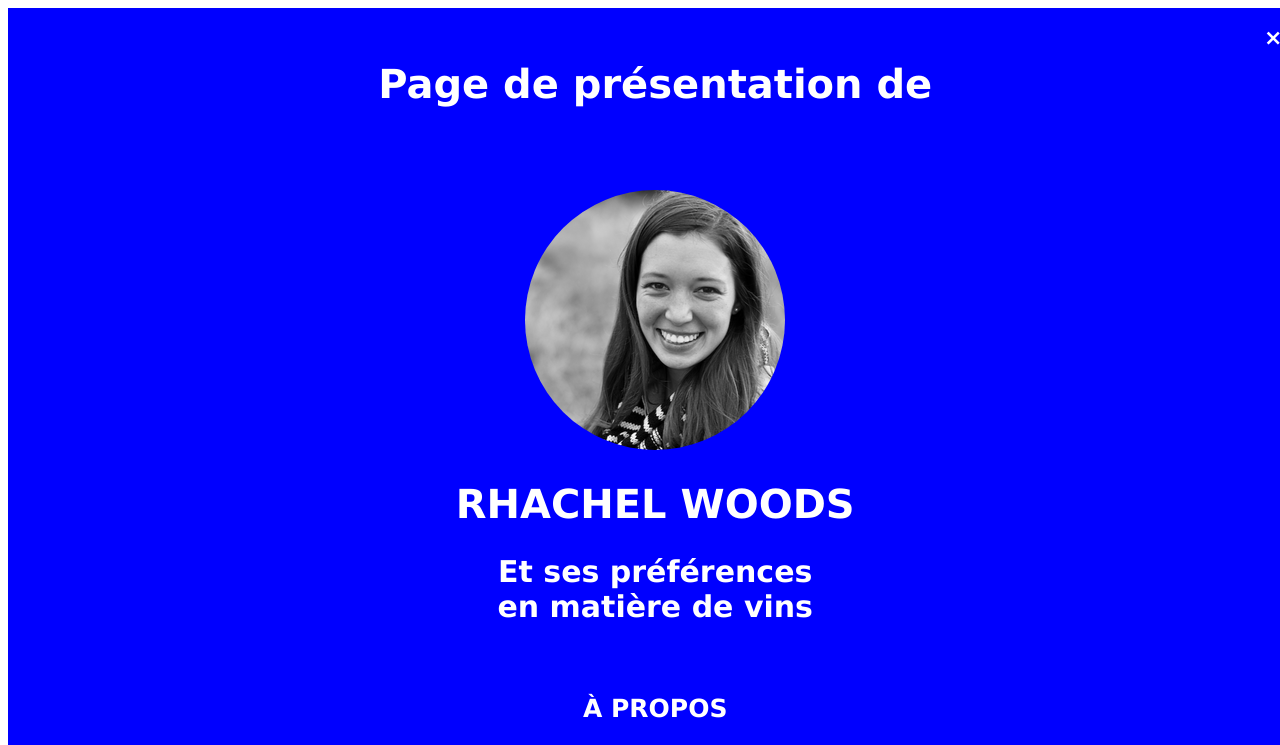
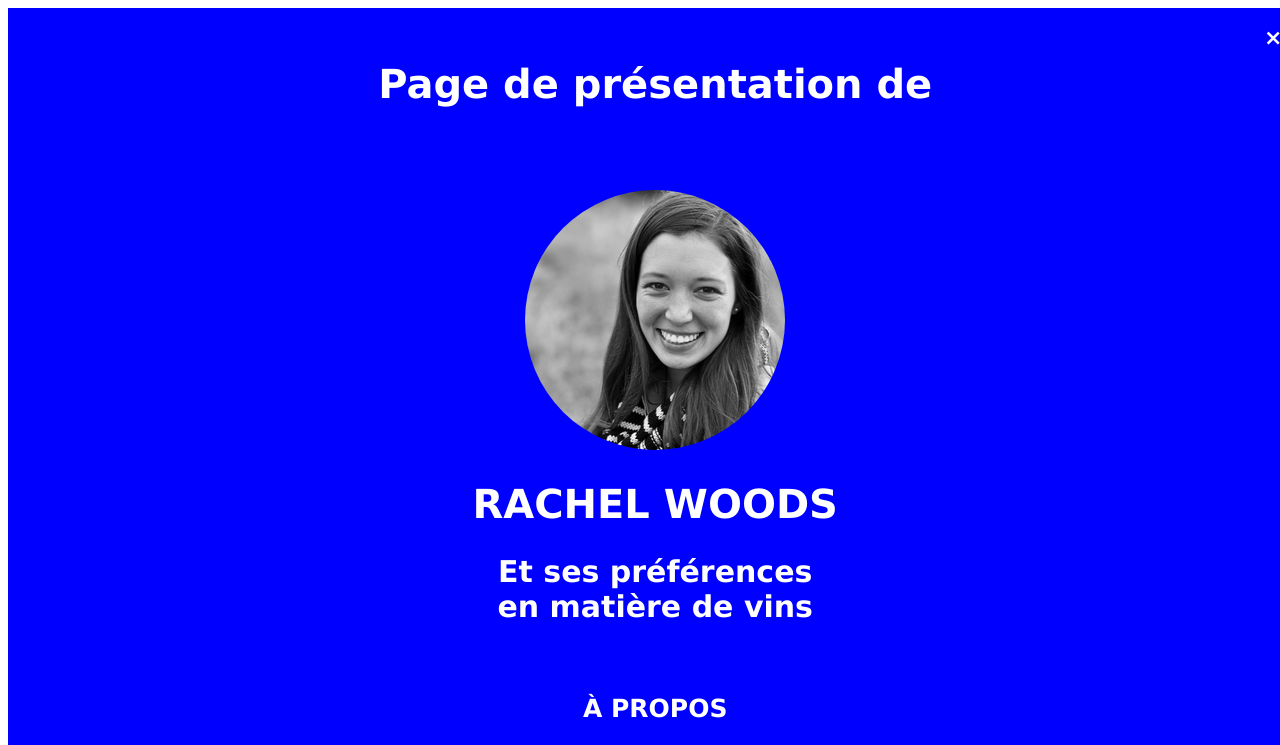
Before and after one commit to CarinaFonseca/ProjetVisualDon2023, a website built with Vite: page index.html in a window 1280 px wide. Shown: the top 745 px of the page. Built offline with nearby package versions, Linux system fonts and the light colour scheme; animation ran at ten frames a second.

Commit message:
update html

```diff
--- a/index.html
+++ b/index.html
@@ -54,7 +54,7 @@
             <span class="closebtn" onclick="this.parentElement.style.display='none';">&times;</span>
             <h2 style="font-size: 40px; text-transform: none;">Page de présentation de</h2>
             <img src="img/photoRachel.png" style="border-radius: 50%; margin-top: 50px; filter: grayscale(100%);">
-            <h1 style="font-size: 40px;">Rhachel Woods</h1>
+            <h1 style="font-size: 40px;">Rachel Woods</h1>
             <h2 style="font-size: 30px; text-transform: none; padding-bottom: 20px;">Et ses préférences<br>en matière de vins</h2>
             <h3 style="font-size: 25px; margin-top: 50px;">À propos</h3>
             <p></p>
```
